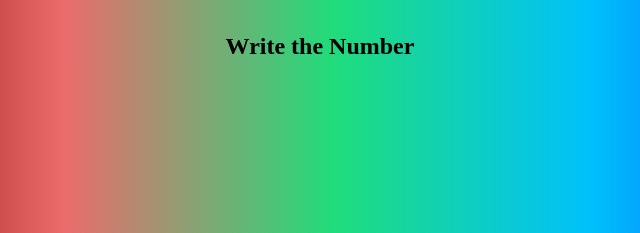
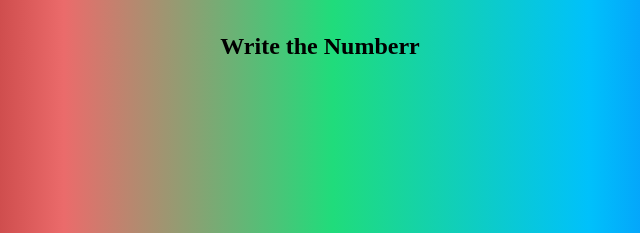
Before and after one commit to yunusemreguven/project-v2, a plain HTML site: page index.html in a window 1280 px wide. Shown: the part 517-750 px from the top of the page, 320-960 px from the left. Drawn offline with Linux system fonts and the light colour scheme.

Commit message:
project-v2

```diff
--- a/index.html
+++ b/index.html
@@ -23,7 +23,7 @@
       </div>
 
       <footer class="footer">
-        <h2>Write the Number</h2>
+        <h2>Write the Numberr</h2>
       </footer>
     </div>
 
```
